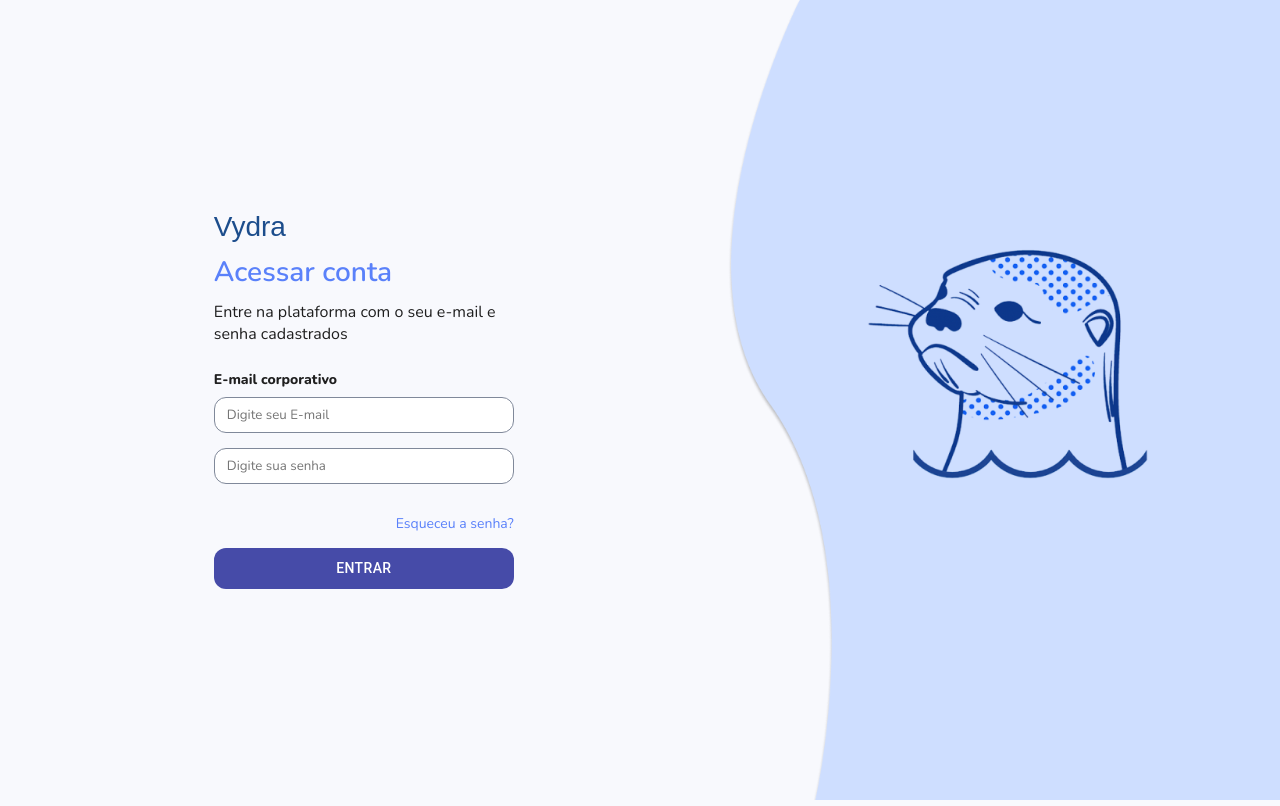
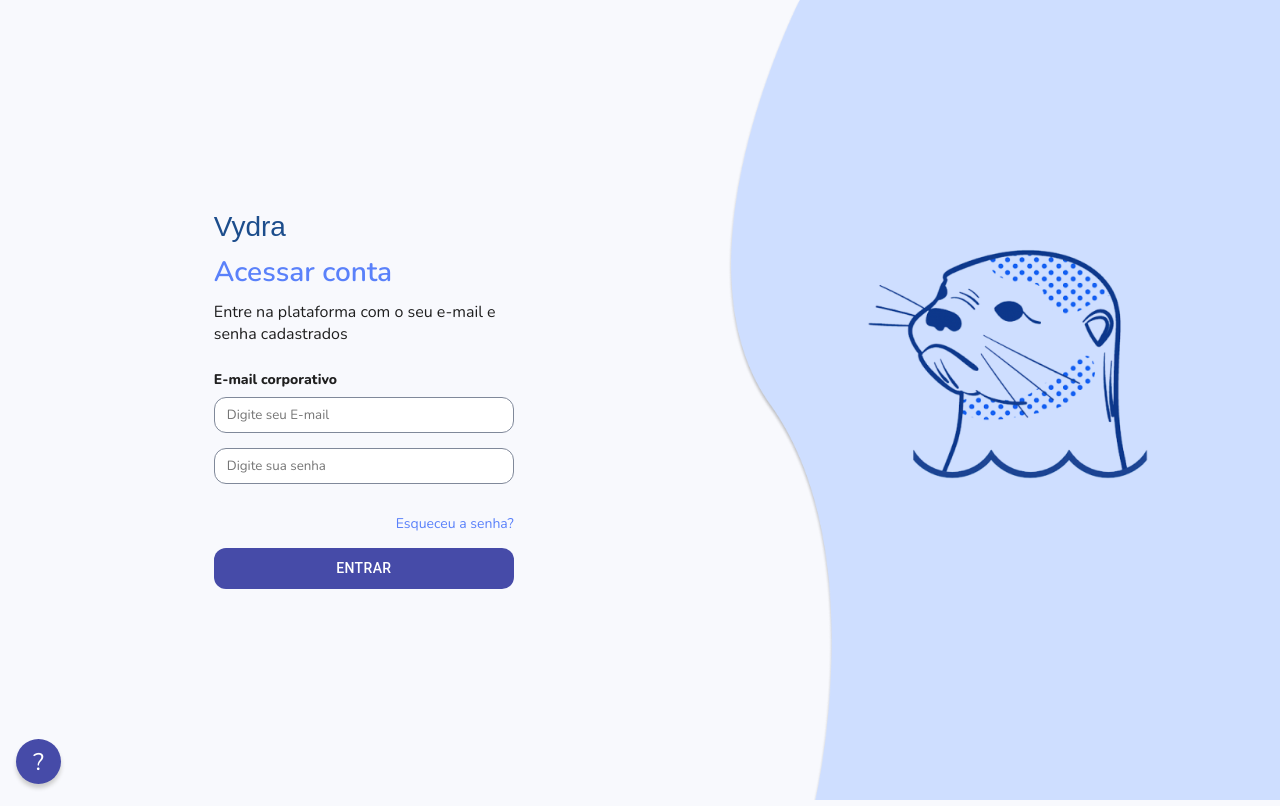
Before and after one commit to renanitos/vydra-front, a React (Vite) app: page / in a window 1280 px wide. Built offline with nearby package versions, Linux system fonts and the light colour scheme; a web font is replaced by a local one.

Commit message:
Add help button

```diff
--- a/src/pages/login/login.jsx
+++ b/src/pages/login/login.jsx
@@ -7,9 +7,10 @@ import "./login.styles.scss";
 
 function Login() {
   const navigate = useNavigate();
-  const BASE_URL = 'https://vydra-back.onrender.com';
+  const BASE_URL = "https://vydra-back.onrender.com";
   const endpoint = `${BASE_URL}/login`
   const [error, setError] = useState ('');
+  const helpMessage = "Caso esteja com problemas para efetuar o login tente alterar sua senha. Caso ainda enfrente esse e outros problemas entre em contato com nosso suporte no email ";
 
   const [credentials, setCredentials] = useState({
     email: '',
@@ -53,6 +54,13 @@ function Login() {
     }
   };
 
+  const [showHelpDiv, setShowHelpDiv] = useState(false);
+
+  const toggleHelpDiv = () => {
+    setShowHelpDiv(!showHelpDiv);
+  };
+
+
   return (
     <section className='login'>
       <div className='login__form'>
@@ -78,6 +86,12 @@ function Login() {
           <Button className='btn-submit' onClick={loginRequest}>Entrar</Button>
         </form>
       </div>
+      <div className={`help-div ${showHelpDiv ? 'visible' : ''}`}>
+        <p className='text-help'>{helpMessage} <a className='email' href='mailto:vydra@gestão.com.br?subject=Problemas com&body=Estou enfrentando problemas com '>vydra@gestao.com.br</a>.</p>
+        <Link to={'#'} className='btn-back' onClick={toggleHelpDiv}>VOLTAR</Link>
+      </div>
+      <div className={`overlay ${showHelpDiv ? 'visible' : ''}`}></div>
+      <div className='help-btn'><Link to='#' onClick={toggleHelpDiv}>?</Link></div>
       <div className='login__banner'>
         <img src={logo} alt='LOGO' />
       </div>
--- a/src/pages/login/login.styles.scss
+++ b/src/pages/login/login.styles.scss
@@ -4,6 +4,8 @@ body {
   align-items: center;
   display: flex;
   justify-content: center;
+  overflow-y: hidden;
+  overflow-x: hidden;
 
   .login {
     display: flex;
@@ -88,6 +90,100 @@ body {
     font-size: 14px;
   }
 
+  .help-btn {
+    display: flex;
+    position: fixed;
+    justify-content: center;
+    align-items: center;
+    height: 45px;
+    width: 45px;
+    background-color: #464BA8;
+    border-radius: 50%;
+    text-align: center;
+    bottom: 16px;
+    left: 16px;
+    z-index: 1000;
+    box-shadow: 0 4px 4px #ccc;
+    float: left;
+    transition: filter .3s;
+  }
+
+  .help-btn:hover{
+    filter: brightness(80%);
+  }
+
+  .help-btn a {
+    text-decoration: none;
+    color: #fff;
+    font-size: 24px;
+  }
+
+  .help-div {
+    position: fixed;
+    top: 50%;
+    left: 50%;
+    width: 280px;
+    height: 200px;
+    transform: translate(-50%, -50%);
+    background-color: #fff;
+    z-index: 3000;
+    box-shadow: 0 4px 4px rgb(76, 76, 76);
+    display: none;
+    border-radius: 8px;
+    font-size: 1rem;
+  }
+
+  .help-div.visible {
+    display: block;
+  }
+
+  .overlay {
+    position: fixed;
+    top: 0;
+    left: 0;
+    width: 100%;
+    height: 100%;
+    background-color: rgba(0, 0, 0, 0.5);
+    z-index: 2000;
+    display: none;
+  }
+
+  .overlay.visible {
+    display: block;
+  }
+
+  .text-help {
+    padding: 15px;
+    text-align: justify;
+    font-size: 14px;
+  }
+
+  .email {
+    text-decoration: none;
+    color: #464BA8;
+  }
+
+  .btn-back {
+    display: flex;
+    justify-content: center;
+    text-align: center;
+    color: #fff;
+    width: 80px;
+    height: 30px;
+    background-color: #464BA8;
+    margin-left: 98px;
+    margin-top: 12px;
+    text-decoration: none;
+    padding-top: 8px;
+    border-radius: 8px;
+    box-shadow: 0 4px 4px #ccc;
+    font-size: 14px;
+  }
+
+  .btn-back:hover {
+    filter: brightness(80%);
+  }
+
 }
 
 @media (min-width: #{$desktop-width}) {
```
